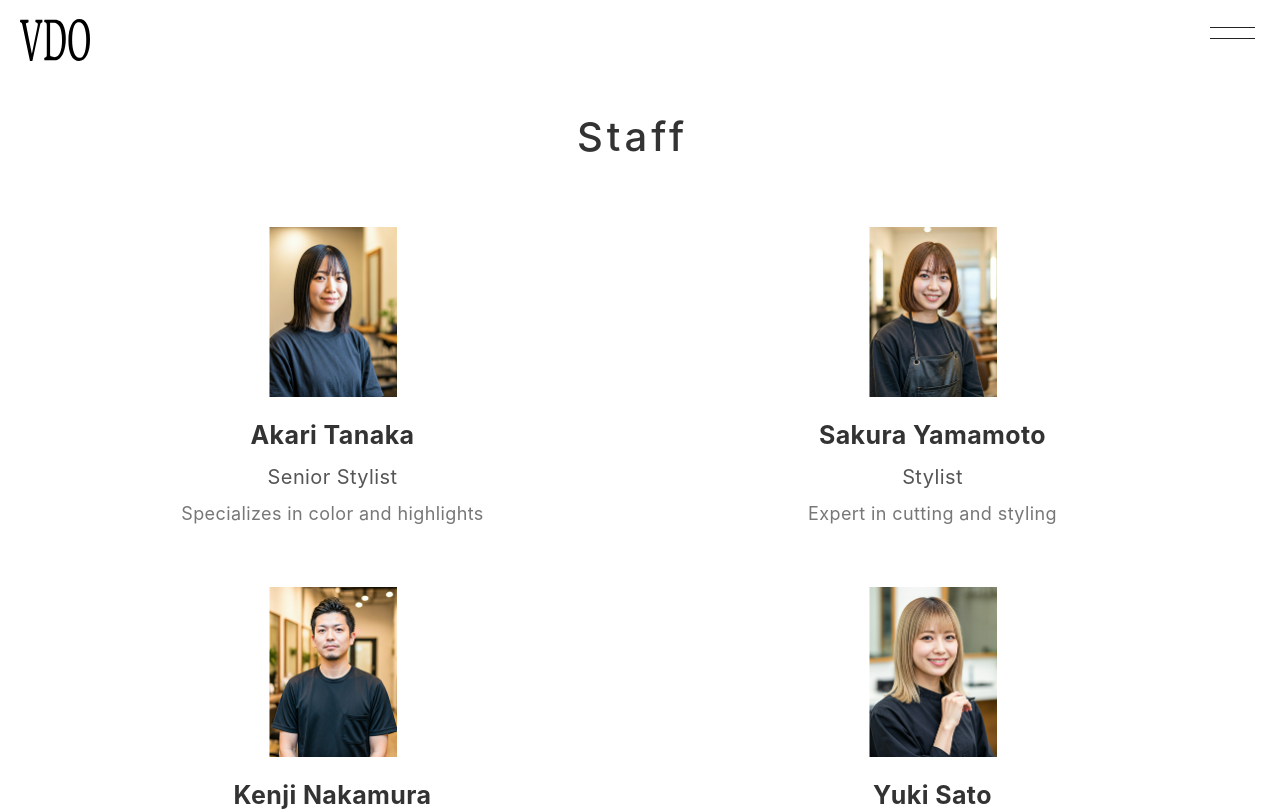
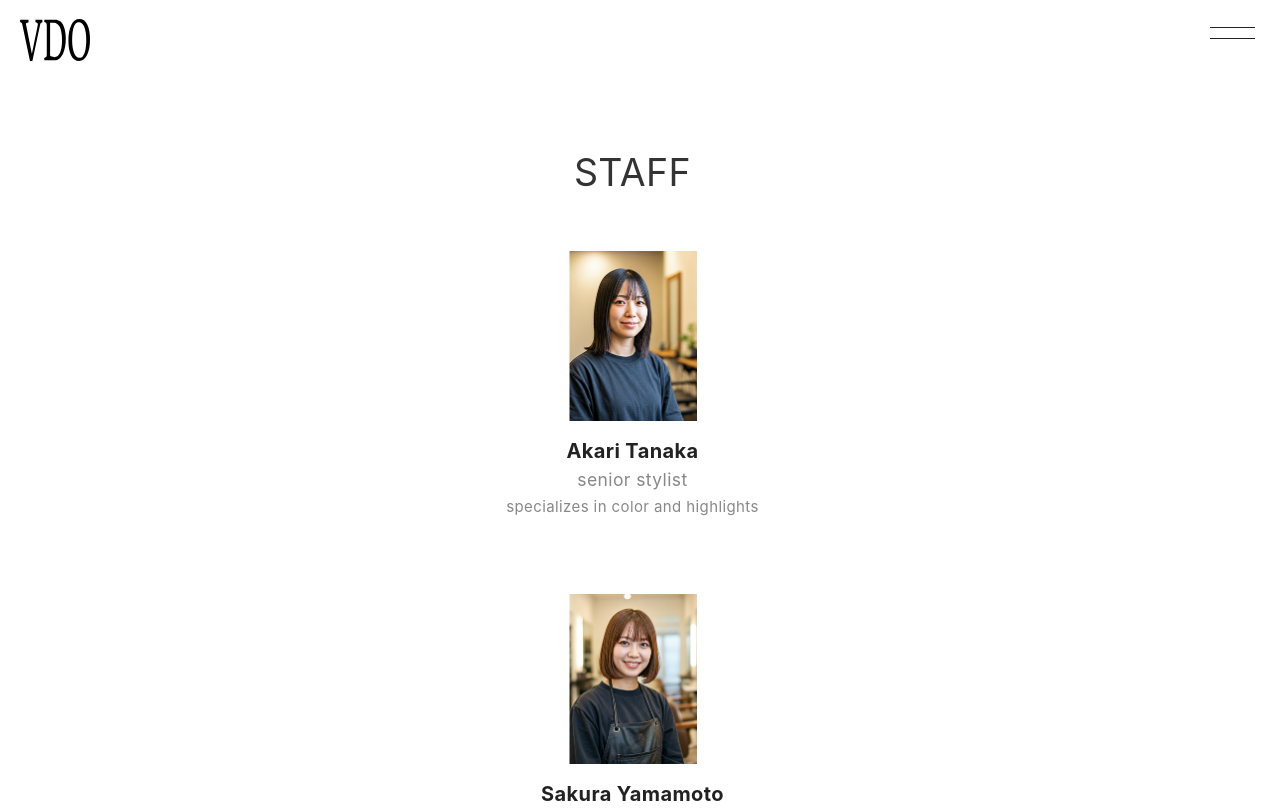
Before and after one commit to koma104/hairsalon-vdo, a Next.js app: page /staff in a window 1280 px wide. Shown: the top 811 px of the page. Built offline with nearby package versions, Linux system fonts and the light colour scheme; a web font is replaced by a local one.

Commit message:
feat: スタッフページのスタイリングを全面改善

```diff
--- a/src/app/staff/page.tsx
+++ b/src/app/staff/page.tsx
@@ -3,27 +3,27 @@ import styles from './staff.module.css';
 
 const staffMembers = [
   {
-    name: 'Akari Tanaka',
-    title: 'Senior Stylist',
-    specialty: 'Specializes in color and highlights',
+    name: 'akari tanaka',
+    title: 'senior stylist',
+    specialty: 'specializes in color and highlights',
     imageUrl: '/images/staff-image-01.png',
   },
   {
-    name: 'Sakura Yamamoto',
-    title: 'Stylist',
-    specialty: 'Expert in cutting and styling',
+    name: 'sakura yamamoto',
+    title: 'stylist',
+    specialty: 'expert in cutting and styling',
     imageUrl: '/images/staff-image-02.png',
   },
   {
-    name: 'Kenji Nakamura',
-    title: 'Barber',
-    specialty: "Specializes in men's grooming",
+    name: 'kenji nakamura',
+    title: 'barber',
+    specialty: "specializes in men's grooming",
     imageUrl: '/images/staff-image-03.png',
   },
   {
-    name: 'Yuki Sato',
-    title: 'Junior Stylist',
-    specialty: 'Focuses on modern cuts and treatments',
+    name: 'yuki sato',
+    title: 'junior stylist',
+    specialty: 'focuses on modern cuts and treatments',
     imageUrl: '/images/staff-image-04.png',
   },
 ];
@@ -31,23 +31,23 @@ const staffMembers = [
 const StaffPage = () => {
   return (
     <div className={styles.container}>
-      <h1 className={styles.pageTitle}>Staff</h1>
-      <div className={styles.staffGrid}>
+      <h1 className={styles['section-title']}>Staff</h1>
+      <div className={styles['staff-list']}>
         {staffMembers.map((staff, index) => (
-          <div key={index} className={styles.staffCard}>
-            <div className={styles.imageWrapper}>
+          <div key={index} className={styles['staff-card']}>
+            <div className={styles['image-wrapper']}>
               <Image
                 src={staff.imageUrl}
                 alt={staff.name}
                 width={128}
                 height={170}
-                className={styles.staffImage}
+                className={styles['staff-image']}
               />
             </div>
-            <div className={styles.staffInfo}>
-              <h2 className={styles.staffName}>{staff.name}</h2>
-              <p className={styles.staffTitle}>{staff.title}</p>
-              <p className={styles.staffSpecialty}>{staff.specialty}</p>
+            <div className={styles['staff-info']}>
+              <h2 className={styles['staff-name']}>{staff.name}</h2>
+              <p className={styles['staff-title']}>{staff.title}</p>
+              <p className={styles['staff-specialty']}>{staff.specialty}</p>
             </div>
           </div>
         ))}
--- a/src/app/staff/staff.module.css
+++ b/src/app/staff/staff.module.css
@@ -1,70 +1,64 @@
 .container {
-  padding: 80px 20px 120px;
-  max-width: 1200px;
-  margin: 0 auto;
-  color: #333;
+  padding-block: var(--spacing-3xl) var(--spacing-3xl);
+  padding-inline: var(--spacing-lg);
 }
 
-.pageTitle {
-  font-size: 2rem;
-  font-weight: 500;
+.section-title {
+  margin-block-end: var(--spacing-lg);
+  padding-block: var(--spacing-xl) var(--spacing-sm);
+  padding-inline: var(--spacing-sm);
+  font-size: var(--font-3xl);
+  font-weight: var(--font-weight-regular);
+  color: var(--color-gray-60);
   text-align: center;
-  margin-bottom: 60px;
-  letter-spacing: 0.1em;
+  letter-spacing: 0.01em;
+  text-transform: uppercase;
 }
 
-.staffGrid {
+.staff-list {
   display: grid;
-  grid-template-columns: repeat(2, 1fr);
-  gap: 60px 40px;
+  grid-auto-flow: row;
+  gap: var(--spacing-3xl);
 }
 
-.staffCard {
-  display: flex;
-  flex-direction: column;
-  align-items: center;
+.staff-card {
+  display: grid;
+  grid-auto-flow: row;
+  place-items: center;
   text-align: center;
+  gap: var(--spacing-sm);
 }
 
-.imageWrapper {
-  width: 128px;
-  height: 170px;
-  margin-bottom: 20px;
+.image-wrapper {
+  aspect-ratio: 128 / 170;
+  width: 8rem;
+  max-width: 128px;
 }
 
-.staffImage {
-  width: 128px;
-  height: 170px;
+.staff-image {
+  width: 100%;
+  height: 100%;
   object-fit: cover;
 }
 
-.staffInfo {
-  display: flex;
-  flex-direction: column;
-  gap: 8px;
+.staff-info {
+  display: grid;
+  grid-auto-flow: row;
+  gap: var(--spacing-xs);
+  line-height: 1;
 }
 
-.staffName {
-  font-size: 1.25rem;
-  font-weight: bold;
+.staff-name {
+  font-size: var(--font-base);
+  text-transform: capitalize;
 }
 
-.staffTitle {
-  font-size: 1rem;
-  color: #555;
+.staff-title {
+  font-size: var(--font-sm);
+  color: var(--color-gray-30);
 }
 
-.staffSpecialty {
-  font-size: 0.9rem;
-  color: #777;
+.staff-specialty {
+  font-size: var(--font-xs);
+  color: var(--color-gray-30);
 }
-
-@media (max-width: 768px) {
-  .container {
-    padding: 60px 20px 80px;
-  }
-  .staffGrid {
-    grid-template-columns: 1fr;
-    gap: 50px;
-  }
-}
```
